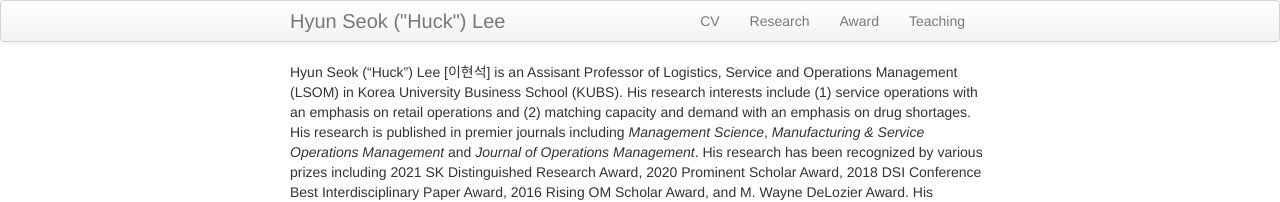
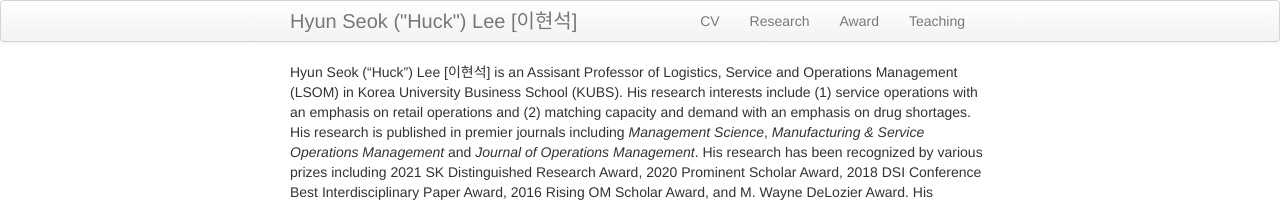
Before and after one commit to lordya2/lordya2.github.io, a Jekyll site: the page built from index.md, in a window 1280 px wide. Shown: the top 202 px of the page. Built offline with Jekyll 4.4.1, drawn with Linux system fonts in a browser that asks for light colours.

Commit message:
Update _config.yml

```diff
--- a/_config.yml
+++ b/_config.yml
@@ -8,9 +8,9 @@ highlighter: rouge
 # Themes are encouraged to use these universal variables
 # so be sure to set them if your theme uses them.
 #
-title : Hyun Seok ("Huck") Lee
+title : Hyun Seok ("Huck") Lee [이현석]
 author :
-  name : Hyun Seok ("Huck") Lee
+  name : Hyun Seok ("Huck") Lee [이현석]
   email : hyunseoklee@korea.ac.kr
   github : lordya2
 
```
